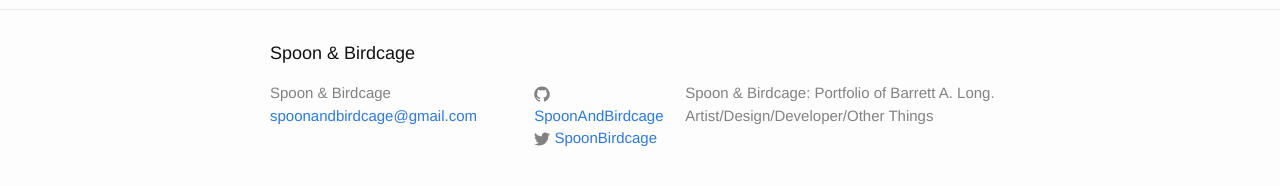
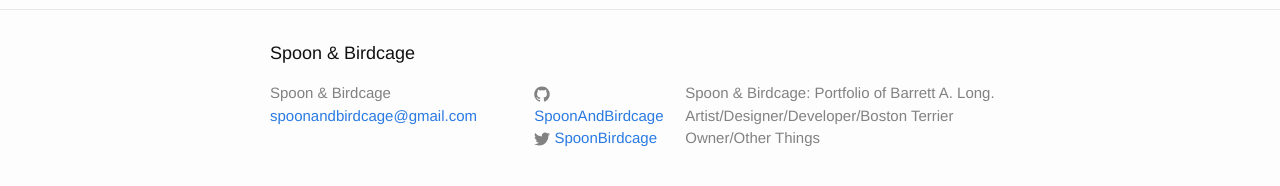
Before and after one commit to SpoonAndBirdcage/SpoonAndBirdcage.github.io, a Jekyll site: the page built from index.html, in a window 1280 px wide. Shown: the part 287-473 px from the top of the page. Built offline with Jekyll 4.4.1, drawn with Linux system fonts in a browser that asks for light colours.

Commit message:
More Settings

```diff
--- a/_config.yml
+++ b/_config.yml
@@ -9,7 +9,7 @@
 title: Spoon & Birdcage
 email: spoonandbirdcage@gmail.com
 description: > # this means to ignore newlines until "baseurl:"
-  Spoon & Birdcage: Portfolio of Barrett A. Long. Artist/Design/Developer/Other Things
+  Spoon & Birdcage: Portfolio of Barrett A. Long. Artist/Designer/Developer/Boston Terrier Owner/Other Things
 baseurl: "" # the subpath of your site, e.g. /blog
 url: "http://spoonandbirdcage.com" # the base hostname & protocol for your site
 twitter_username: SpoonBirdcage
```
